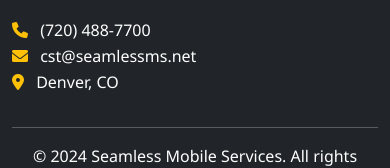
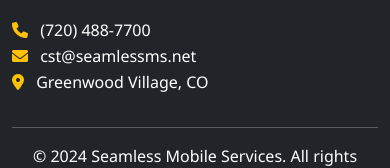
Before and after one commit to SeamlessMS/seamless-mobile, a website: page public/about.html in a window 390 px wide. Shown: the part 4484-4652 px from the top of the page. Drawn offline with nearby package versions, Linux system fonts and the light colour scheme.

Commit message:
Initial commit: Seamless Mobile Services

```diff
--- a/public/about.html
+++ b/public/about.html
@@ -209,7 +209,7 @@
                     <ul class="list-unstyled">
                         <li><i class="fas fa-phone"></i> (720) 488-7700</li>
                         <li><i class="fas fa-envelope"></i> cst@seamlessms.net</li>
-                        <li><i class="fas fa-map-marker-alt"></i> Denver, CO</li>
+                        <li><i class="fas fa-map-marker-alt"></i> Greenwood Village, CO</li>
                     </ul>
                 </div>
             </div>
```
Also changed, not shown: public/contact.html (+1 -1 lines), public/index.html (+1 -1 lines), public/login.html (+1 -1 lines), public/payment.html (+1 -1 lines), public/reset-password.html (+1 -1 lines), public/services.html (+1 -1 lines), 1 other file.
